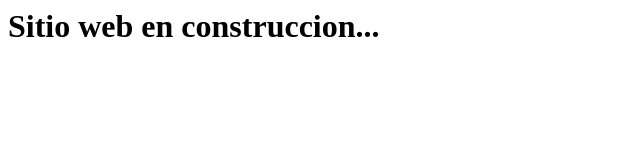
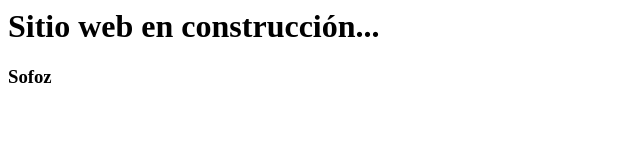
Before and after one commit to VasquezNodier/sofoz, a plain HTML site: page index.html in a window 1280 px wide. Shown: the full height of the page, 0-640 px from the left. Drawn offline with Linux system fonts and the light colour scheme.

Commit message:
[IMP] index file test

```diff
--- a/index.html
+++ b/index.html
@@ -1,8 +1,10 @@
 <html>
 <head>
+<meta http-equiv="Content-Type" content="text/html; charset=utf-8">
 <title>Sofoz</title>
 </head>
 <body>
-<h1>Sitio web en construccion...</h1>
+<h1>Sitio web en construcción...</h1>
+<h3>Sofoz</h3>
 </body>
 </html>
```
